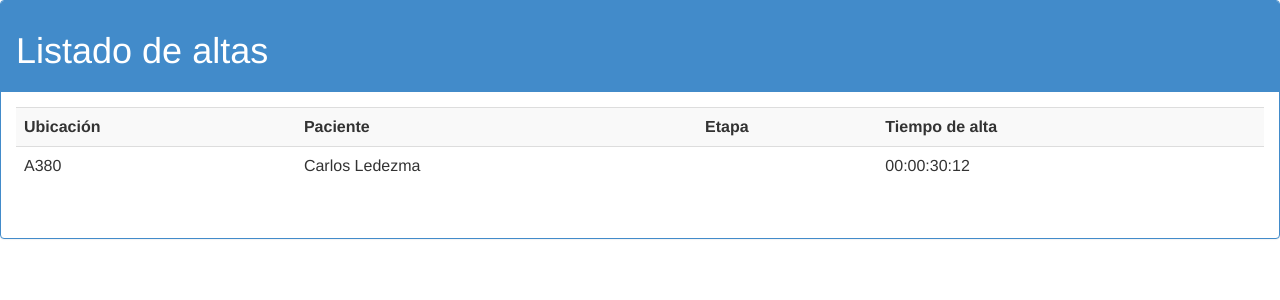
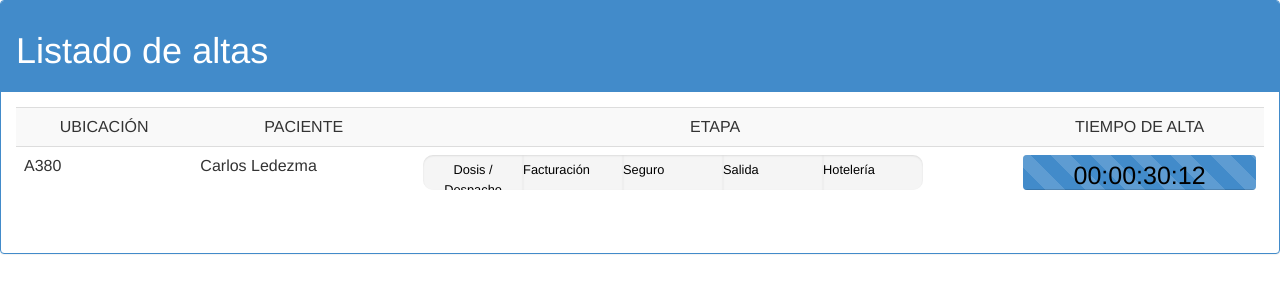
Before and after one commit to cgledezma1101/cmc-discharger, a Django app: template templates/discharger/discharge_list.html in a window 1280 px wide. Shown: the top 300 px of the page. Run offline with Django 3.2, Linux system fonts and the light colour scheme; the template is opened without the code that fills it, so the values that code supplies are empty; some libraries are stand-ins or nearby versions.

Commit message:
Styled the page with the discharge list

```diff
--- a/static/stylesheets/discharger/discharge_list.css
+++ b/static/stylesheets/discharger/discharge_list.css
@@ -1,4 +1,47 @@
+.td-progress{
+  width: 600px;
+}
+
 .progress{
+  height: 35px;
+}
+
+.td-progress > .progress{
+  border-radius: 0;
   float: left;
   position: relative;
 }
+
+.td-progress > .progress.first{
+  border-top-left-radius: 10px;
+  border-bottom-left-radius: 10px;
+}
+
+.td-progress > .progress.last{
+  border-top-right-radius: 10px;
+  border-bottom-right-radius: 10px;
+}
+
+.td-progress > .progress > .progress-bar{
+  font-size: 80%;
+}
+
+.progress-bar{
+  color: black;
+  padding: 5px 0 0 0;
+}
+
+.progress-bar.time-in-process{
+  font-size: 25px;
+  padding: 10px 0 0 0;
+}
+
+.stage-name{
+  position: absolute;
+  z-index: 1;
+}
+
+th{
+  font-weight: lighter;
+  text-align: center;
+}
--- a/templates/discharger/discharge_list.html
+++ b/templates/discharger/discharge_list.html
@@ -16,10 +16,10 @@
       <table class='table table-striped table-hover'>
         <tbody>
           <tr>
-            <th>Ubicación</th>
-            <th>Paciente</th>
-            <th>Etapa</th>
-            <th>Tiempo de alta</th>
+            <th>UBICACIÓN</th>
+            <th>PACIENTE</th>
+            <th>ETAPA</th>
+            <th>TIEMPO DE ALTA</th>
           </tr>
 
           <tr>
@@ -27,30 +27,67 @@
 
             <td>Carlos Ledezma</td>
 
-            <td>
-              <div class='progress'>
+            <td class='td-progress'>
+              <div class='progress first' style='width: 100px;'>
                 <div class='progress-bar'
                      role='progressbar'
-                     aria-volumenow='60'
+                     aria-volumenow='0'
                      aria-volumemin='0'
                      aria-volumemax='100'
-                     style='width: 60%'>
+                     style='width: 0%'>
+                  <p class='stage-name'>
+                    Dosis / Despacho
+                  </p>
                 </div>
               </div>
-
-              <div class='progress'>
+              <div class='progress' style='width: 100px;'>
                 <div class='progress-bar'
                      role='progressbar'
-                     aria-volumenow='60'
+                     aria-volumenow='0'
                      aria-volumemin='0'
                      aria-volumemax='100'
-                     style='width: 60%'>
+                     style='width: 0%'>
+                  Facturación
+                </div>
+              </div>
+              <div class='progress' style='width: 100px;'>
+                <div class='progress-bar'
+                     role='progressbar'
+                     aria-volumenow='0'
+                     aria-volumemin='0'
+                     aria-volumemax='100'
+                     style='width: 0%'>
+                    Seguro
+                </div>
+              </div>
+              <div class='progress' style='width: 100px;'>
+                <div class='progress-bar'
+                     role='progressbar'
+                     aria-volumenow='0'
+                     aria-volumemin='0'
+                     aria-volumemax='100'
+                     style='width: 0%'>
+                   Salida
+                </div>
+              </div>
+              <div class='progress last' style='width: 100px;'>
+                <div class='progress-bar'
+                     role='progressbar'
+                     aria-volumenow='0'
+                     aria-volumemin='0'
+                     aria-volumemax='100'
+                     style='width: 0%'>
+                  Hotelería
                 </div>
               </div>
             </td>
 
-            <td>
-              00:00:30:12
+            <td class='td-time'>
+              <div class='progress progress-striped active'>
+                <div class='progress-bar time-in-process' style='width: 100%'>
+                  00:00:30:12
+                </div>
+              </div>
             </td>
           </tr>
         </tbody>
```
